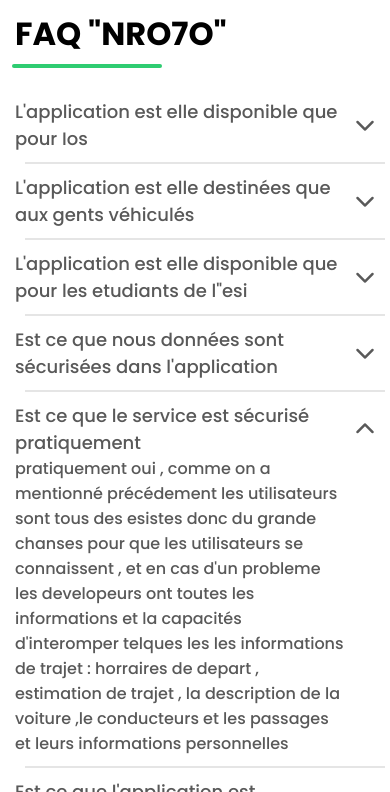
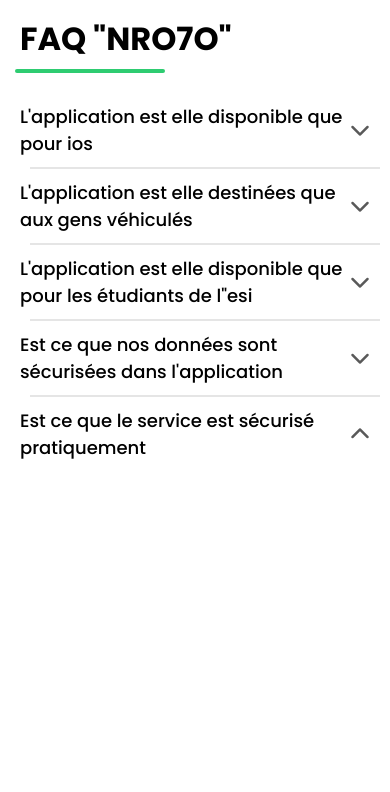
Before and after one commit to karimiarkane/QuestionNroho.github.io, a plain HTML site: page index.html in a window 390 px wide. Both pictures are taken after a click on the item "Est ce que le service est sécurisé pratiquement". Shown: the top 792 px of the page. Drawn offline with Linux system fonts and the light colour scheme.

Commit message:
mise a jour

```diff
--- a/index.html
+++ b/index.html
@@ -36,16 +36,16 @@
 
                 <li>
                     <div class="question_icon">
-                        <span class="question">L'application est elle disponible que pour Ios </span>
+                        <span class="question">L'application est elle disponible que pour ios </span>
                         <i class="fas fa-chevron-down arrow"></i>
                     </div>
-                    <p class="repense">Non , l'application a été programmée par l'outil multi-platformes Flutter qui vise toutes les catégories : Ios  ,Android</p>
+                    <p class="repense">Non , l'application est disponible pour toutes les plateformes : Ios  ,Android</p>
                     <span class="line"></span>
                 </li>
 
                 <li>
                     <div class="question_icon">
-                        <span class="question"> L'application est elle destinées que aux gents véhiculés</span>
+                        <span class="question"> L'application est elle destinées que aux gens véhiculés</span>
                         <i class="fas fa-chevron-down arrow"></i>
                     </div>
                     <p class="repense">Non , les utilisateurs de l'application  sont deux catégories un conducteur qui doit disposé d'une voiture bien sur et un passagé non véhiculé et les deux sont bénificiaire </p>
@@ -53,18 +53,18 @@
                 </li>
                 <li>
                     <div class="question_icon">
-                        <span class="question"> L'application est elle disponible que pour les etudiants de l"esi</span>
+                        <span class="question"> L'application est elle disponible que pour les étudiants de l"esi</span>
                         <i class="fas fa-chevron-down arrow"></i>
                     </div>
-                    <p  class="repense">Pas que les étudiants de l'esi mais tous l'envirenement de l'esi etudiants , travailleurs , enseignents ..., mais pas aux gents extèrieures de l'esi pour des mésures de securité</p>
+                    <p  class="repense">Pas que les étudiants de l'esi mais tous l'envirenement de l'esi étudiants , travailleurs , enseignents ..., mais pas aux gens extèrieures de l'esi pour des mésures de securité</p>
                     <span class="line"></span>
                 </li>
                 <li>
                     <div class="question_icon">
-                        <span class="question">Est ce que nous données sont sécurisées dans l'application</span>
+                        <span class="question">Est ce que nos données sont sécurisées dans l'application</span>
                         <i class="fas fa-chevron-down arrow"></i>
                     </div>
-                    <p  class="repense">Coté sécurité des données l'app ne demende pas des données tres sensible et pour les données demendées il faut savoir que  personne n'as accés a toutes les donnés telques le mot de pass meme les développeurs ont accés que aux données non sensible et utile pour eux telque l'historique et les informations des véhicules de chaque conducteures </p>
+                    <p  class="repense">Coté sécurité des données l'app ne demende pas des données trés sensible et pour les données demendées il faut savoir que  personne n'as accés a toutes les donnés telques le mot de pass mème les développeurs eux mème ont accés que aux données non sensible et utile pour eux telque l'historique et les informations des véhicules de chaque conducteures </p>
                     <span class="line" ></span>
                 </li>
                 <li>
@@ -72,7 +72,7 @@
                         <span class="question"> Est ce que le service est sécurisé pratiquement</span>
                         <i class="fas fa-chevron-down arrow"></i>
                     </div>
-                    <p  class="repense">pratiquement oui , comme on a mentionné précédement les utilisateurs sont tous des esistes donc du grande chanses pour que les utilisateurs se connaissent , et en cas d'un probleme les developeurs ont toutes les informations et la capacités d'interomper telques les les informations de trajet : horraires de depart , estimation de trajet , la description de la voiture ,le conducteurs et les passages et leurs informations personnelles </p>
+                    <p  class="repense">pratiquement oui , comme on a mentionné précédement les utilisateurs sont tous des esistes donc du grande chanses pour que les utilisateurs se connaissent , et en cas d'un probleme les developeurs ont toutes les informations et la capacités d'intéromper telques les  informations de trajet : horraires de depart , éstimation de trajet , la déscription de la voiture ,le conducteurs et les passagers et leurs informations personnelles </p>
                     <span class="line" ></span>
                 </li>
                 <li>
@@ -80,7 +80,7 @@
                         <span class="question">Est ce que  l'application est confortable pratiquement </span>
                         <i class="fas fa-chevron-down arrow"></i>
                     </div>
-                    <p  class="repense">Nous avous tous fait pour veiller à votre confort telque prendre en concidération les préférence et la carctéristique des utilisateur : genre , fumeur ou pas ... pour decider si c'est le bon conducteur à accompagner ou pas    </p>
+                    <p  class="repense">Nous avous tous fait pour veiller à votre confort telque prendre en concidération les préférence  des utilisateur : genre , fumeur ou pas ... pour decider si c'est le bon conducteur à accompagner ou pas    </p>
                     <span class="line" ></span>
                 </li>
                 <li>
@@ -88,7 +88,7 @@
                         <span class="question"> l'app est elle gratuite</span>
                         <i class="fas fa-chevron-down arrow"></i>
                     </div>
-                    <p  class="repense">Oui , evidemment NROHO est free et comfortable  à utiliser et ça sera téléchargeable depuis App store et Play store  prochainement inchallah </p>
+                    <p  class="repense">Oui , evidemment NROHO est gratuire et à utiliser et ça sera disponible sur App store et Play store  prochainement inchallah </p>
                     <span class="line" ></span>
                 </li>
 
--- a/style.css
+++ b/style.css
@@ -60,7 +60,7 @@ body{
 
   font-size: 18px;
   font-weight: 500;
-  color: #595959;
+
 }
 .wrapper .tqr .qust_resp_box  .question_icon .arrow{
   font-size: 20px;
@@ -69,9 +69,10 @@ body{
 
 .wrapper .tqr .qust_resp_box  li p{
   font: 15px;
-  color: #595959;
-  width: 92%;
-  font-weight: 500;
+        width: 92%;
+    margin-left: 2%;
+    font-weight: 500;
+    color: #ffffff;
   display: none;
 }
 .wrapper .img_box .img{
@@ -160,11 +161,12 @@ input , textarea{
 @media  screen and (max-width :900px ) {
   .body{
     display: block;
+    background-color: #7dea;
   }
 
   .wrapper{
   display: block;
-  padding: 10px 15px 10px 15px;
+  padding: 15px 20px 15px 20px;
   border-radius: 0;
 }
 .tqr{
```
